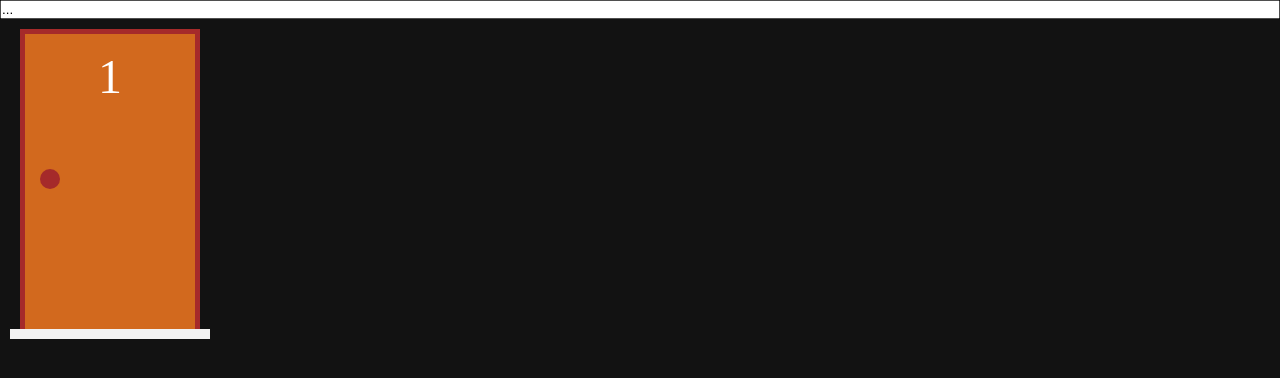
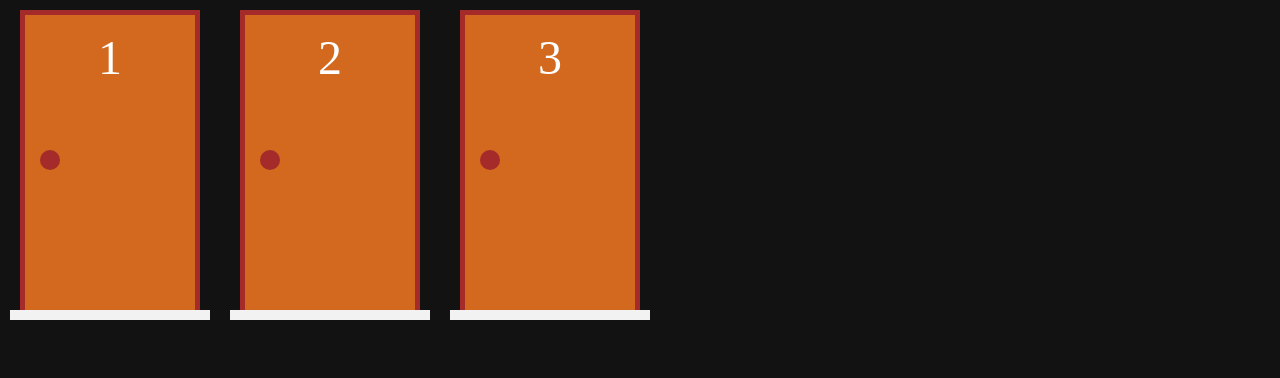
Before and after one commit to Beatrizaquino/Desafio-das-portas, a Next.js app: page / in a window 1280 px wide. Shown: the top 378 px of the page. Built offline with nearby package versions, Linux system fonts and the light colour scheme.

Commit message:
finalizando logica das portas

```diff
--- /dev/null
+++ b/function/porta.ts
@@ -0,0 +1,21 @@
+import PortaModel from "model/porta";
+
+export function criarPortas(qtde: number, selecionada: number): PortaModel[] {
+    return Array.from({ length: qtde}, (_,i) => {
+        const numero = i + 1
+        const temPresente = numero === selecionada
+        return new PortaModel(numero, temPresente)
+    })
+}
+
+export function atualiazarPortas(portas: PortaModel[], portaModificada: PortaModel ) {
+    return portas.map(portaAtual => {
+        const igualModificada = portaAtual.numero === portaModificada.numero
+
+        if(igualModificada) {
+            return portaModificada
+        } else {
+           return portaModificada.aberta ? portaAtual : portaAtual.desselecinar()
+        }
+    })
+}
--- a/src/pages/index.jsx
+++ b/src/pages/index.jsx
@@ -2,17 +2,25 @@ import Presente from "../../components/Presente"
 import Porta from "../../components/Porta"
 import PortaModel from "model/porta"
 import { useState } from "react"
+import { atualiazarPortas, criarPortas } from "function/porta"
 
 export default function Home() {
 
-  const [p1, setP1] = useState(new PortaModel(1))
-  const [texto, setTexto]= useState("...")
 
 
+  const [portas, setPortas]= useState(criarPortas(3,2))
+
+  function renderizarPortas(){
+    return portas.map(porta => {
+      return <Porta key={porta.numero} value={porta}
+      onChange={novaPorta => setPortas(atualiazarPortas(portas, novaPorta))}
+       />
+    })
+  }
+
   return (
-    <div style={{display:"flex", flexDirection: "column"}}>
-      <input type="text"value={texto} onChange={e => setTexto(e.targe.value)} />
-      <Porta value={p1} onChange={novaPorta => setP1(novaPorta)} />
+    <div style={{display:"flex",}}>
+      {renderizarPortas()}
     </div>
   )
 }
```
